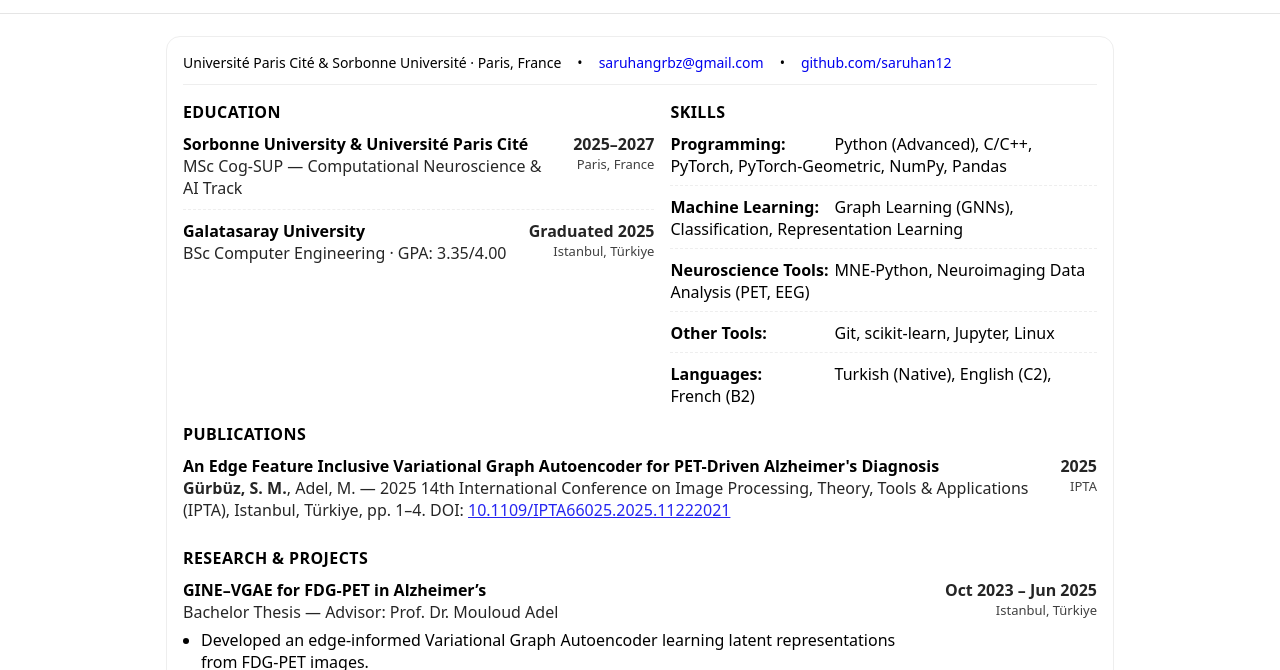
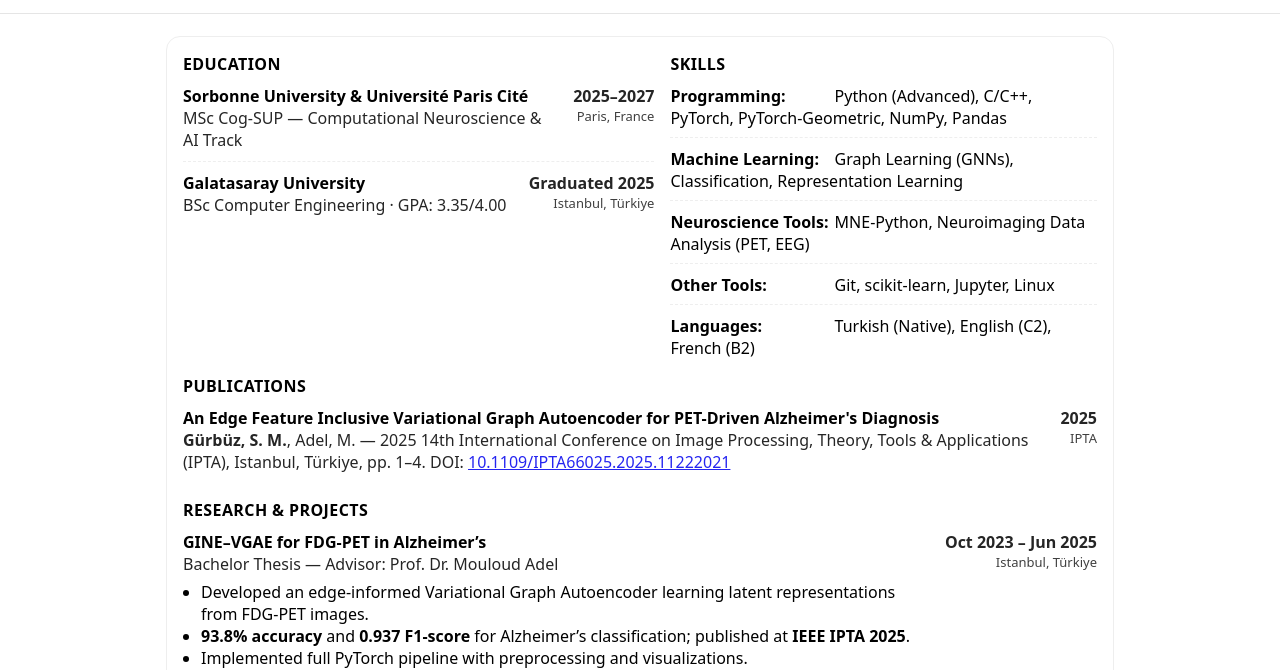
Before and after one commit to saruhan12/saruhan12.github.io, a plain HTML site: page cv.html in a window 1280 px wide. Shown: the part 90-760 px from the top of the page. Drawn offline with Linux system fonts and the light colour scheme.

Commit message:
added CV

```diff
--- a/cv.html
+++ b/cv.html
@@ -128,16 +128,6 @@
 
   <main class="main">
     <div class="card">
-      <div class="cv-top">
-        <div class="cv-meta">
-          <span>Université Paris Cité &amp; Sorbonne Université · Paris, France</span>
-          <span>•</span>
-          <a href="mailto:saruhangrbz@gmail.com">saruhangrbz@gmail.com</a>
-          <span>•</span>
-          <a href="https://github.com/saruhan12" target="_blank" rel="noopener">github.com/saruhan12</a>
-        </div>
-      </div>
-
       <div class="cv-grid">
         <!-- LEFT COLUMN -->
         <section class="cv-section">
```
